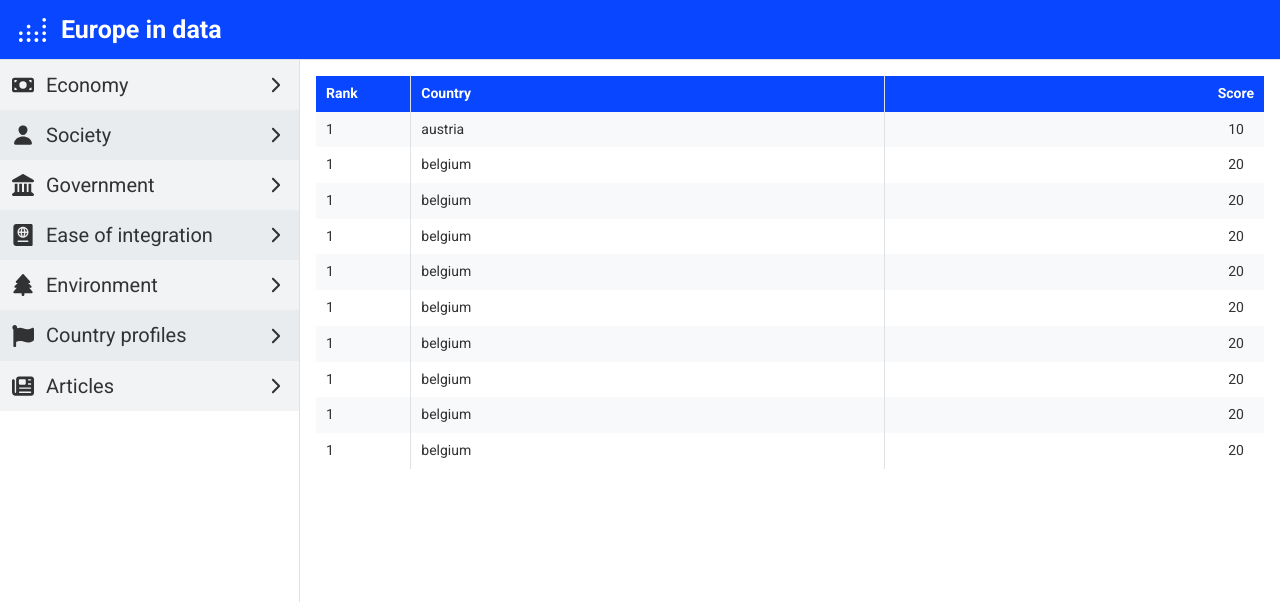
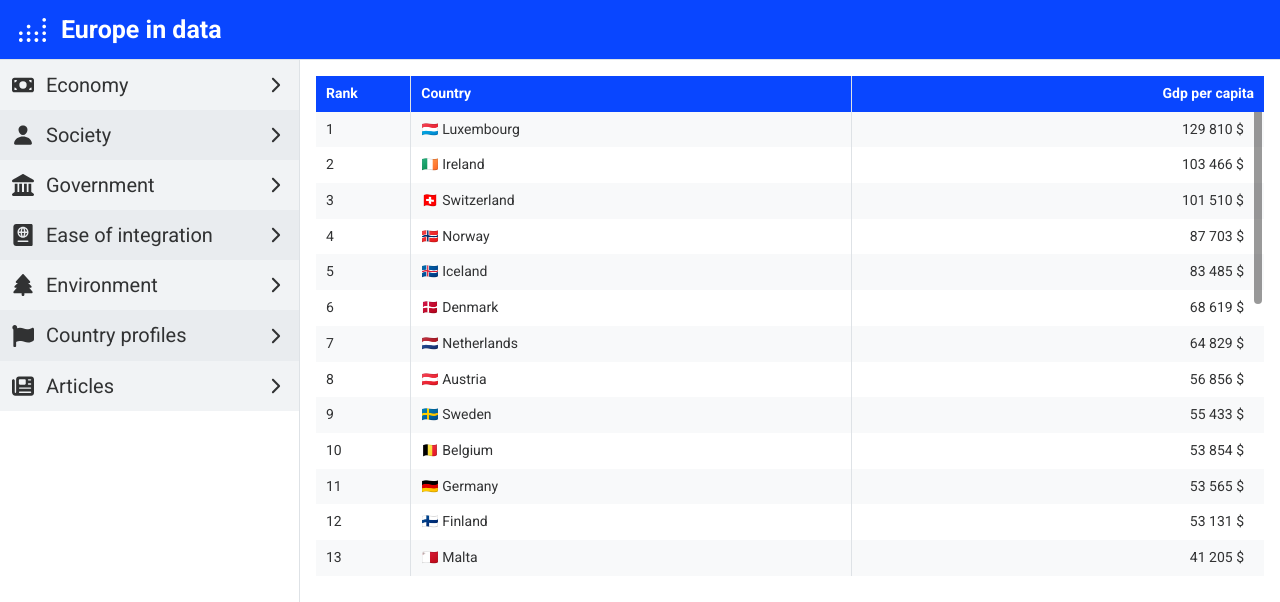
Before and after one commit to smravec/europe-in-data, a Next.js app: page /economy/capital-gains-tax in a window 1280 px wide. Shown: the top 602 px of the page. Built offline with nearby package versions, Linux system fonts and the light colour scheme.

Commit message:
Leaderboard

```diff
--- a/app/components/indicator.js
+++ b/app/components/indicator.js
@@ -1,14 +1,36 @@
-import { Table } from "@mantine/core"
 import Leaderboard from "./leaderboard"
+import CountryData from "../../country-data/country-data.json"
 
 export default function Indicator(props){
-    const Year = props.Year
-    const Indicator = props.Indicator
+    const Year =  "2023"//props.Year
+    const Indicator = "Gdp per capita"//props.Indicator
+    const Order =  "biggest"//props.Order
+    const DecimalPlaces = 0//props.DecimalPlaces
+    const Units =  "$"//props.Units
 
+    let data = {
+        units: Units,
+        order: Order,
+        headers: ["Rank","Country",Indicator],
+        body: []
+    }
+
+    function getData(indicator, year){
+        let data_to_return = []
+        const countries = Object.keys(CountryData)
+
+        countries.forEach(country => {
+            data_to_return.push([1,CountryData[country]["Icon"] + " " + country, CountryData[country][year][indicator].toFixed(DecimalPlaces)])
+        });
+
+        return data_to_return
+    }
+
+    data.body = getData(Indicator,Year.toString())
 
     return(
         <>
-            <Leaderboard/>
+            <Leaderboard height={500} data={data} />
         </>
     )
 }
--- a/app/components/leaderboard.js
+++ b/app/components/leaderboard.js
@@ -1,14 +1,42 @@
 'use client';
 
-import { Table, useMantineTheme } from "@mantine/core"
+import FormatBigNumber from "../lib/format-big-nummber"
+import { ScrollArea,Table, useMantineTheme } from "@mantine/core"
 
-export default function Leaderboard( {props} ){
+export default function Leaderboard(props){
+
     const theme = useMantineTheme();
 
+    // const data = {
+    //     order: "biggest",
+    //     headers: ["Rank","Country","Score"],
+    //     body: [[1,"austria","10"],[1,"belgium","20"],[1,"belgium","20"],[1,"belgium","30"],[1,"belgium","20"],[1,"belgium","20"],[1,"belgium","20"],[1,"belgium","20"],[1,"belgium","20"],[1,"belgium","20"],[1,"belgium","20"],[1,"belgium","20"],[1,"belgium","20"],[1,"belgium","20"]]
+    // }
 
-    const data = {
-        headers: ["Rank","Country","Score"],
-        body: [[1,"austria","10"],[1,"belgium","20"],[1,"belgium","20"],[1,"belgium","20"],[1,"belgium","20"],[1,"belgium","20"],[1,"belgium","20"],[1,"belgium","20"],[1,"belgium","20"],[1,"belgium","20"]]
+    const data = props.data
+    const height = props.height
+
+    function SortData(biggest_smallest, data) {
+        let sorted_data = []
+        let temp_data = [...data.body]
+
+        if(biggest_smallest == "biggest") {
+            temp_data.sort((a, b) => {
+                return parseFloat(b[2]) - parseFloat(a[2]);
+            });
+        }
+        else if(biggest_smallest == "smallest") {
+            temp_data.sort((a, b) => {
+                return parseFloat(a[2]) - parseFloat(b[2]);
+            });
+        }
+
+        temp_data.forEach((item, index) => {
+            item[0] = index + 1;
+        });
+
+        sorted_data = temp_data;
+        return sorted_data;
     }
 
     const headers = (
@@ -32,7 +60,7 @@ export default function Leaderboard( {props} ){
      )
 
     const body = (
-            data.body.map((array,index) => (
+            SortData(data.order,data).map((array,index) => (
                 <Table.Tr key={index} >
                     {array.map((item,index1) => (
                         index1 == 2 ?(
@@ -41,25 +69,26 @@ export default function Leaderboard( {props} ){
                             key={index1}
                             pr={"20px"}
                         >
-                            {item}
+                            {FormatBigNumber(item) + " " + data.units}
                         </Table.Td>
                         ):(
                         <Table.Td key={index1}>
                             {item}
                         </Table.Td>
                         )
-
                     ))}
                 </Table.Tr>
             ))
     )
 
     return(
+        <ScrollArea h={height} type='always'>
         <Table
         striped
         highlightOnHover
         withRowBorders={false}
         withColumnBorders
+        stickyHeader
         >
             <Table.Thead>
                 {headers}
@@ -69,6 +98,6 @@ export default function Leaderboard( {props} ){
                 {body}
             </Table.Tbody>
         </Table>
-
+        </ScrollArea>
     )
 }
--- /dev/null
+++ b/app/lib/format-big-nummber.js
@@ -0,0 +1,7 @@
+export default function FormatBigNumber(number){
+    if(number >= 10000){
+        return number.toString().replace(/\B(?=(\d{3})+(?!\d))/g, " ");
+    }
+
+    return number
+}
```
